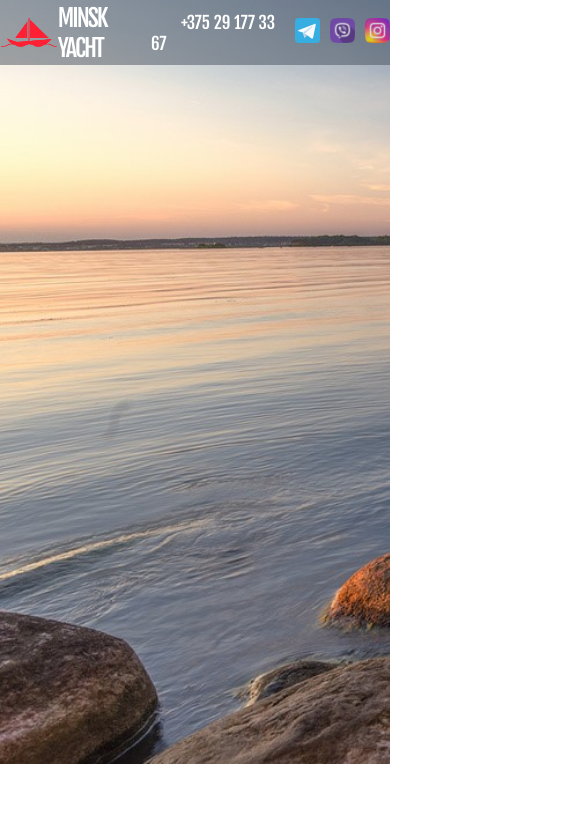
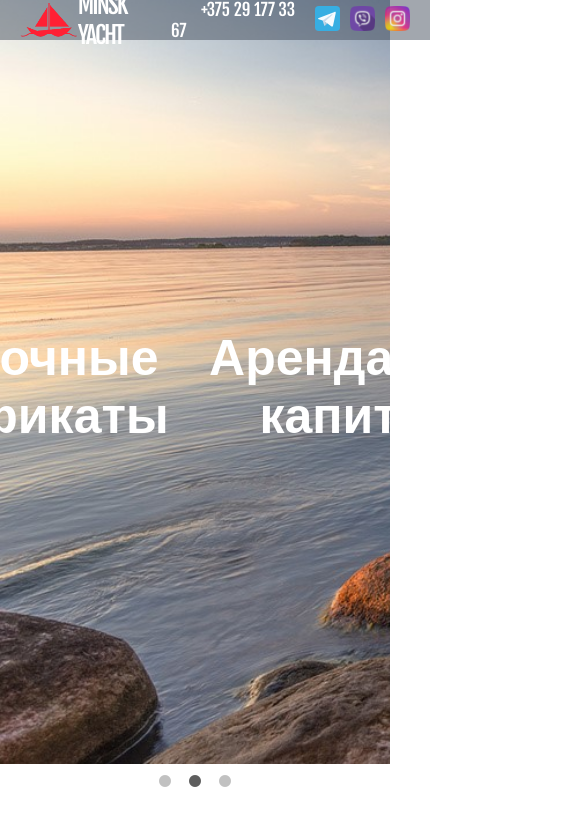
Before and after one commit to minskyacht/yacht, a React (Create React App) app: page / in a window 390 px wide. Shown: the top 836 px of the page, 585 px wide, since content can reach past the window. Built offline with nearby package versions, Linux system fonts and the light colour scheme; a web font is replaced by a local one.

Commit message:
fix styles

```diff
--- a/public/index.html
+++ b/public/index.html
@@ -12,6 +12,9 @@
   -->
   <link rel="manifest" href="%PUBLIC_URL%/manifest.json">
   <link rel="shortcut icon" href="favicon.ico">
+  <link rel="stylesheet" type="text/css" href="https://cdnjs.cloudflare.com/ajax/libs/slick-carousel/1.6.0/slick.min.css" />
+  <link rel="stylesheet" type="text/css" href="https://cdnjs.cloudflare.com/ajax/libs/slick-carousel/1.6.0/slick-theme.min.css" />
+
   <!--
     Notice the use of %PUBLIC_URL% in the tags above.
     It will be replaced with the URL of the `public` folder during the build.
--- a/src/CallUsWidget/CallUsWidget.css
+++ b/src/CallUsWidget/CallUsWidget.css
@@ -22,7 +22,7 @@
 .pulsating-circle {
     z-index: 9;
     position: fixed;
-    right: 40px;
+    right: 20px;
     transform: translateX(-50%) translateY(-50%);
     border-radius: 100%;
 }
--- a/src/Header/Header.css
+++ b/src/Header/Header.css
@@ -45,7 +45,9 @@
 }
 
 .contact {
-    margin-left: 30px;
+    width: 45px;
+    height: 45px;
+    margin-left: 20px;
 }
 
 .contact:hover{
@@ -55,9 +57,7 @@
 @media (min-width: 768px) {
     .header {
         display: flex;
-        height: 40px;
         justify-content: space-between;
-        margin: 0 20px;
     }
 
     .contacts_container {
@@ -129,6 +129,10 @@
 }
 
 @media (max-width: 476px) {
+    .header{
+        height: 40px;
+        padding: 0 20px;
+    }
     .logo {
         font-size: 24px;
     }
@@ -143,5 +147,6 @@
 
     .media_container img{
         width: 25px;
+        height: 25px;
     }
 }
--- a/src/HeaderHat/HeaderHat.css
+++ b/src/HeaderHat/HeaderHat.css
@@ -53,14 +53,4 @@
         font-size: 50px;
     }
 
-    .slick-dots li button:before{
-        color: #858585;
-        opacity: 0.5;
-        font-size: 8px;
-    }
-    .slick-dots li.slick-active button:before {
-        color: #363636;
-        opacity: 0.8;
-        font-size: 8px;
-    }
 }
--- a/src/PriceContainer/PriceContainer.css
+++ b/src/PriceContainer/PriceContainer.css
@@ -16,7 +16,7 @@
 }
 
 .price_item{
-    min-height: 670px;
+    min-height: 625px;
     background-color: rgba(152, 186, 234, 0.2);
     border-radius: 50px;
     padding: 30px 0;
@@ -29,7 +29,6 @@
 }
 
 .price_image{
-    padding-bottom: 34px;
     padding-top: 5px;
     border-radius: 50%;
     margin: 0 auto;
@@ -37,6 +36,7 @@
 
 .price_line{
     width:80%;
+    margin-top: 24px;
     margin-bottom: 34px;
     color: rgba(71, 80, 94, 0.5);
 }
--- a/src/ServiceContainer/ServiceContainer.css
+++ b/src/ServiceContainer/ServiceContainer.css
@@ -59,3 +59,9 @@
         font-size: 40px;
     }
 }
+
+@media (max-width: 768px) {
+    .text_wrapper {
+        width: 50%;
+    }
+}
```
Also changed, not shown: src/images/telegram.svg.
